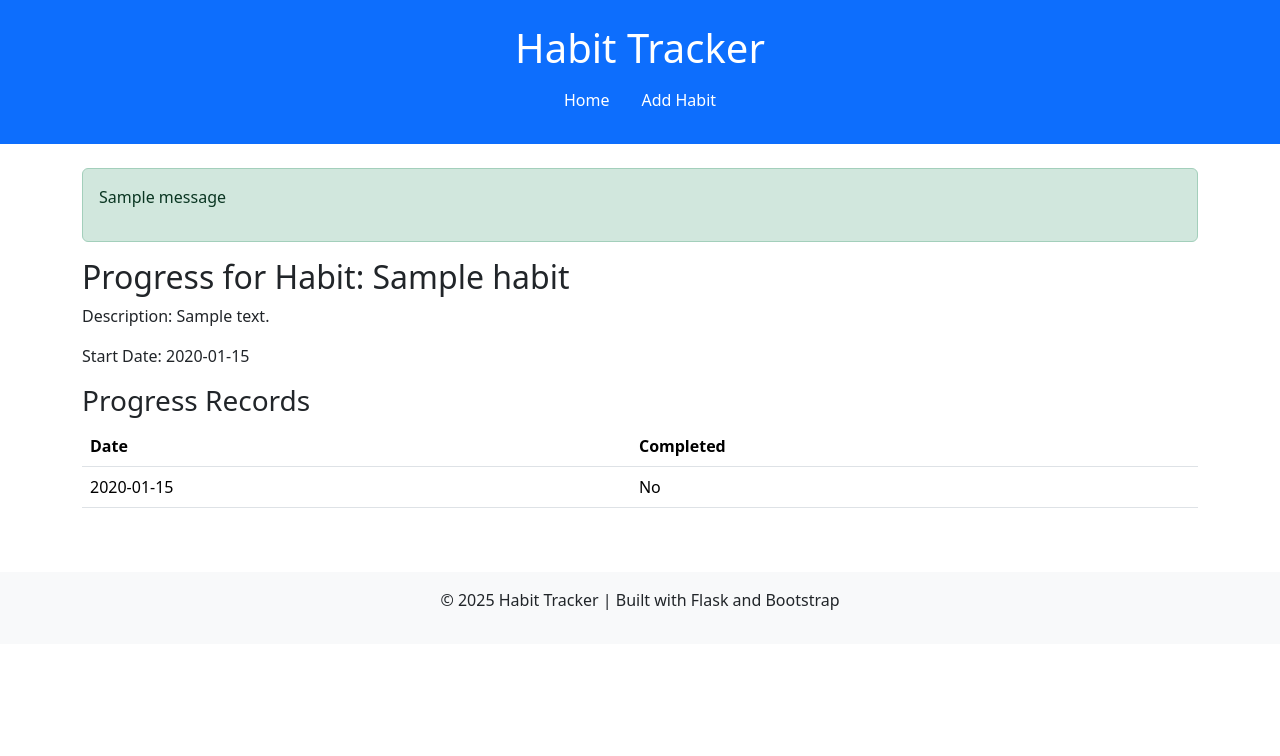
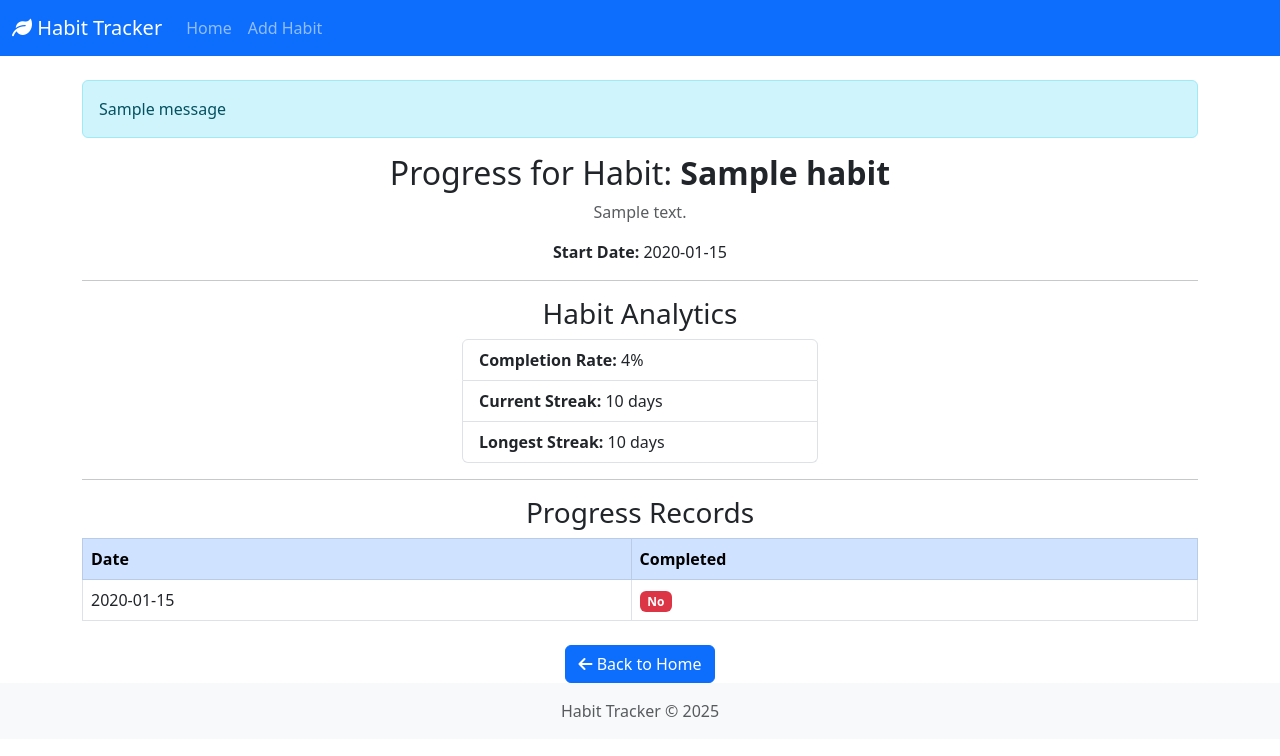
Before and after one commit to Nole19/habbit, a Flask app: template app/templates/progress.html in a window 1280 px wide. Shown: the top 756 px of the page. Run offline with Flask 3, Linux system fonts and the light colour scheme; the template is opened without the code that fills it: most values are stand-ins (such as "Sample title", 1, 10 or a date in 2020); one stand-in notice (Sample message) is shown.

Commit message:
Design+icons+progress

```diff
--- a/app/templates/base.html
+++ b/app/templates/base.html
@@ -4,32 +4,51 @@
     <meta charset="UTF-8">
     <meta name="viewport" content="width=device-width, initial-scale=1.0">
     <title>Habit Tracker</title>
-    <link href="https://cdn.jsdelivr.net/npm/bootstrap@5.3.0-alpha1/dist/css/bootstrap.min.css" rel="stylesheet">
-    <link rel="stylesheet" href="{{ url_for('static', filename='style.css') }}">
+    <link rel="stylesheet" href="https://cdnjs.cloudflare.com/ajax/libs/font-awesome/6.0.0/css/all.min.css">
+    <link rel="stylesheet" href="https://cdn.jsdelivr.net/npm/bootstrap@5.3.0/dist/css/bootstrap.min.css">
 </head>
 <body>
-    <header class="bg-primary text-white text-center py-4">
-        <h1>Habit Tracker</h1>
-        <nav class="nav justify-content-center">
-            <a class="nav-link text-white" href="{{ url_for('index') }}">Home</a>
-            <a class="nav-link text-white" href="{{ url_for('add_habit') }}">Add Habit</a>
-        </nav>
-    </header>
-    <main class="container py-4">
+    <!-- Navbar -->
+    <nav class="navbar navbar-expand-lg navbar-dark bg-primary mb-4">
+        <div class="container-fluid">
+            <a class="navbar-brand" href="{{ url_for('index') }}">
+                <i class="fas fa-leaf"></i> Habit Tracker
+            </a>
+            <button class="navbar-toggler" type="button" data-bs-toggle="collapse" data-bs-target="#navbarNav" aria-controls="navbarNav" aria-expanded="false" aria-label="Toggle navigation">
+                <span class="navbar-toggler-icon"></span>
+            </button>
+            <div class="collapse navbar-collapse" id="navbarNav">
+                <ul class="navbar-nav">
+                    <li class="nav-item">
+                        <a class="nav-link" href="{{ url_for('index') }}">Home</a>
+                    </li>
+                    <li class="nav-item">
+                        <a class="nav-link" href="{{ url_for('add_habit') }}">Add Habit</a>
+                    </li>
+                </ul>
+            </div>
+        </div>
+    </nav>
+
+    <!-- Main Content -->
+    <div class="container">
         {% with messages = get_flashed_messages() %}
-            {% if messages %}
-                <div class="alert alert-success">
-                    {% for message in messages %}
-                        <p>{{ message }}</p>
-                    {% endfor %}
-                </div>
-            {% endif %}
+        {% if messages %}
+        <div class="alert alert-info">
+            {{ messages[0] }}
+        </div>
+        {% endif %}
         {% endwith %}
         {% block content %}{% endblock %}
-    </main>
-    <footer class="text-center bg-light py-3 mt-4">
-        <p>&copy; 2025 Habit Tracker | Built with Flask and Bootstrap</p>
+    </div>
+
+    <!-- Footer -->
+    <footer class="footer mt-auto py-3 bg-light">
+        <div class="container text-center">
+            <span class="text-muted">Habit Tracker © 2025</span>
+        </div>
     </footer>
-    <script src="https://cdn.jsdelivr.net/npm/bootstrap@5.3.0-alpha1/dist/js/bootstrap.bundle.min.js"></script>
+
+    <script src="https://cdn.jsdelivr.net/npm/bootstrap@5.3.0/dist/js/bootstrap.bundle.min.js"></script>
 </body>
 </html>
--- a/app/templates/progress.html
+++ b/app/templates/progress.html
@@ -1,8 +1,9 @@
 {% extends "base.html" %}
 {% block content %}
-<h2>Progress for Habit: {{ habit['name'] }}</h2>
-<p>Description: {{ habit['description'] }}</p>
-<p>Start Date:
+<h2 class="text-center">Progress for Habit: <strong>{{ habit['name'] }}</strong></h2>
+<p class="text-muted text-center">{{ habit['description'] }}</p>
+<p class="text-center">
+    <strong>Start Date:</strong>
     {% if habit['start_date'] %}
         {{ habit['start_date'].strftime('%Y-%m-%d') }}
     {% else %}
@@ -10,9 +11,30 @@
     {% endif %}
 </p>
 
-<h3>Progress Records</h3>
-<table class="table">
-    <thead>
+<hr>
+
+<h3 class="text-center">Habit Analytics</h3>
+<div class="row justify-content-center">
+    <div class="col-md-4">
+        <ul class="list-group">
+            <li class="list-group-item">
+                <strong>Completion Rate:</strong> {{ completion_rate }}%
+            </li>
+            <li class="list-group-item">
+                <strong>Current Streak:</strong> {{ streak }} days
+            </li>
+            <li class="list-group-item">
+                <strong>Longest Streak:</strong> {{ max_streak }} days
+            </li>
+        </ul>
+    </div>
+</div>
+
+<hr>
+
+<h3 class="text-center">Progress Records</h3>
+<table class="table table-bordered table-hover">
+    <thead class="table-primary">
         <tr>
             <th>Date</th>
             <th>Completed</th>
@@ -28,13 +50,25 @@
                     No date available
                 {% endif %}
             </td>
-            <td>{{ "Yes" if record['completed'] else "No" }}</td>
+            <td>
+                {% if record['completed'] %}
+                    <span class="badge bg-success">Yes</span>
+                {% else %}
+                    <span class="badge bg-danger">No</span>
+                {% endif %}
+            </td>
         </tr>
         {% else %}
         <tr>
-            <td colspan="2">No progress records found.</td>
+            <td colspan="2" class="text-center">No progress records found.</td>
         </tr>
         {% endfor %}
     </tbody>
 </table>
+
+<div class="text-center mt-4">
+    <a href="{{ url_for('index') }}" class="btn btn-primary">
+        <i class="fas fa-arrow-left"></i> Back to Home
+    </a>
+</div>
 {% endblock %}
```
Also changed, not shown: app/routes.py (+25 -20 lines), app/templates/index.html (+12 -4 lines).
